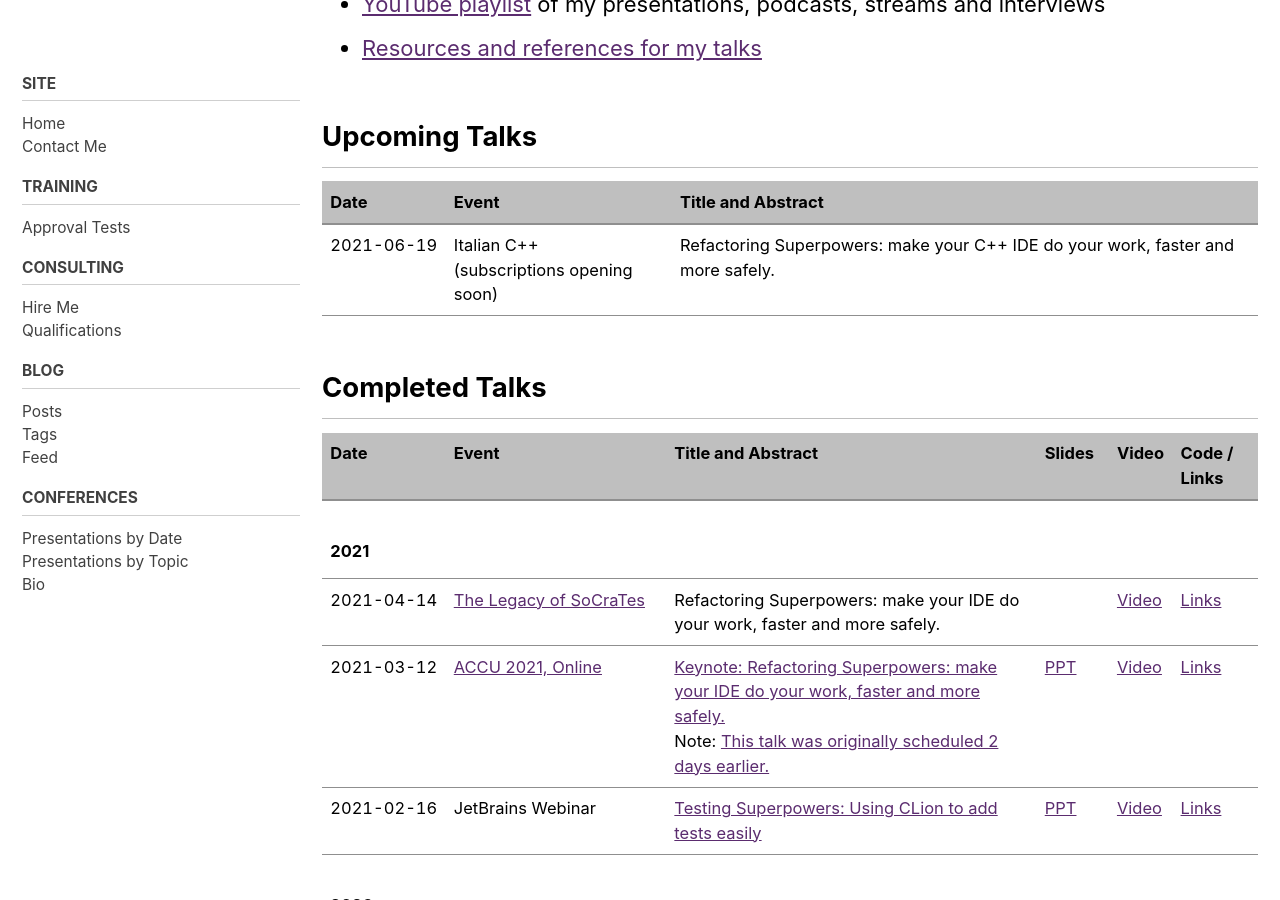
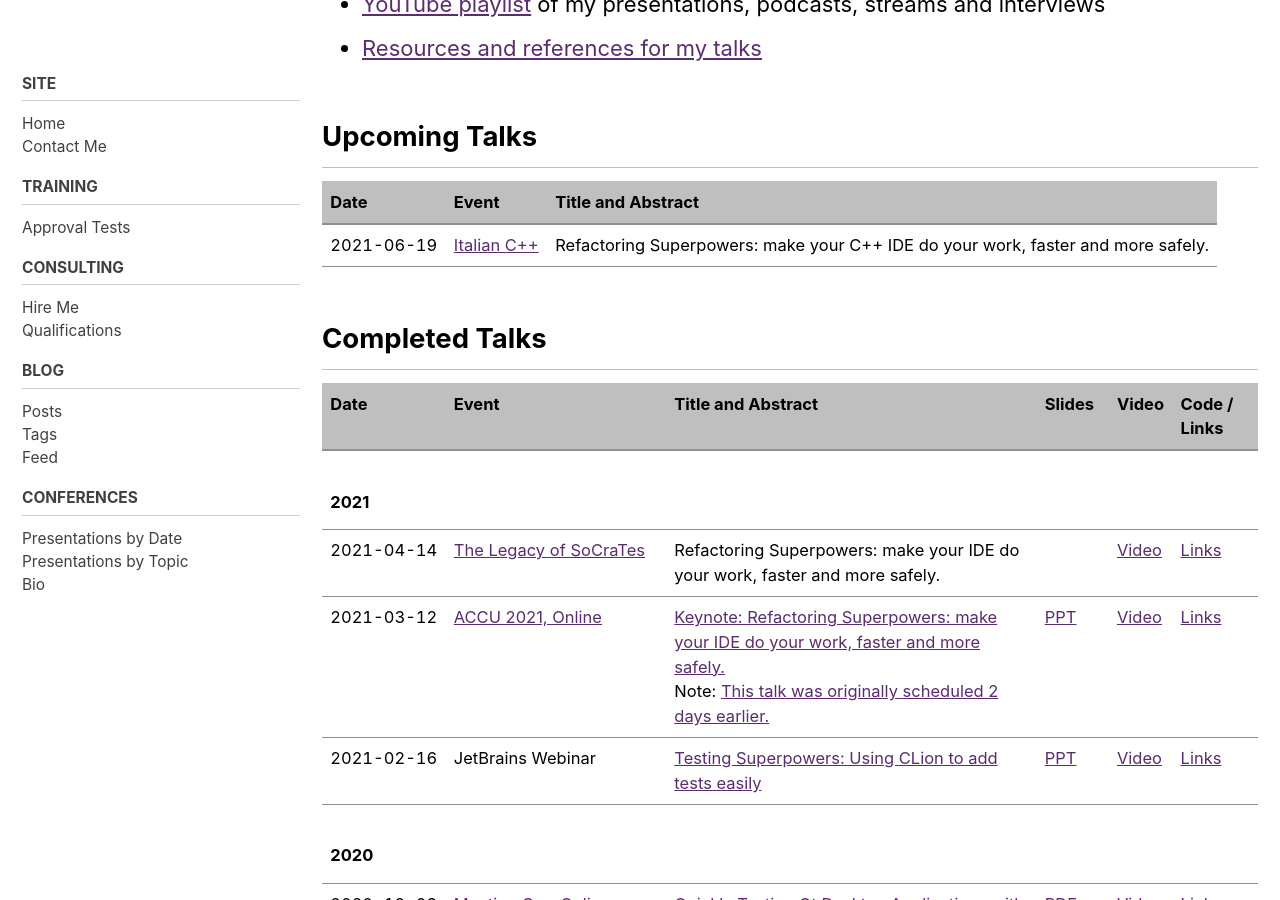
Before and after one commit to claremacrae/claremacrae.github.io, a Jekyll site: the page built from conferences/presentations.md, in a window 1280 px wide and 900 px high, scrolled down 745 px. Built offline with Jekyll 4.4.1, drawn with Linux system fonts in a browser that asks for light colours; cached includes are drawn as plain includes; nearby versions of some CDN libraries.

Commit message:
Add link for Italian C++ conference

```diff
--- a/_data/presentations.yml
+++ b/_data/presentations.yml
@@ -1,8 +1,8 @@
 - date: 2021-06-19
   upcoming: true
   event:
-    name: Italian C++<br>(subscriptions opening soon)
-    url:
+    name: Italian C++
+    url: https://italiancpp.github.io
   category: "Refactoring Superpowers: Work faster and more safely"
   talk:
     name: "Refactoring Superpowers: make your C++ IDE do your work, faster and more safely."
```
